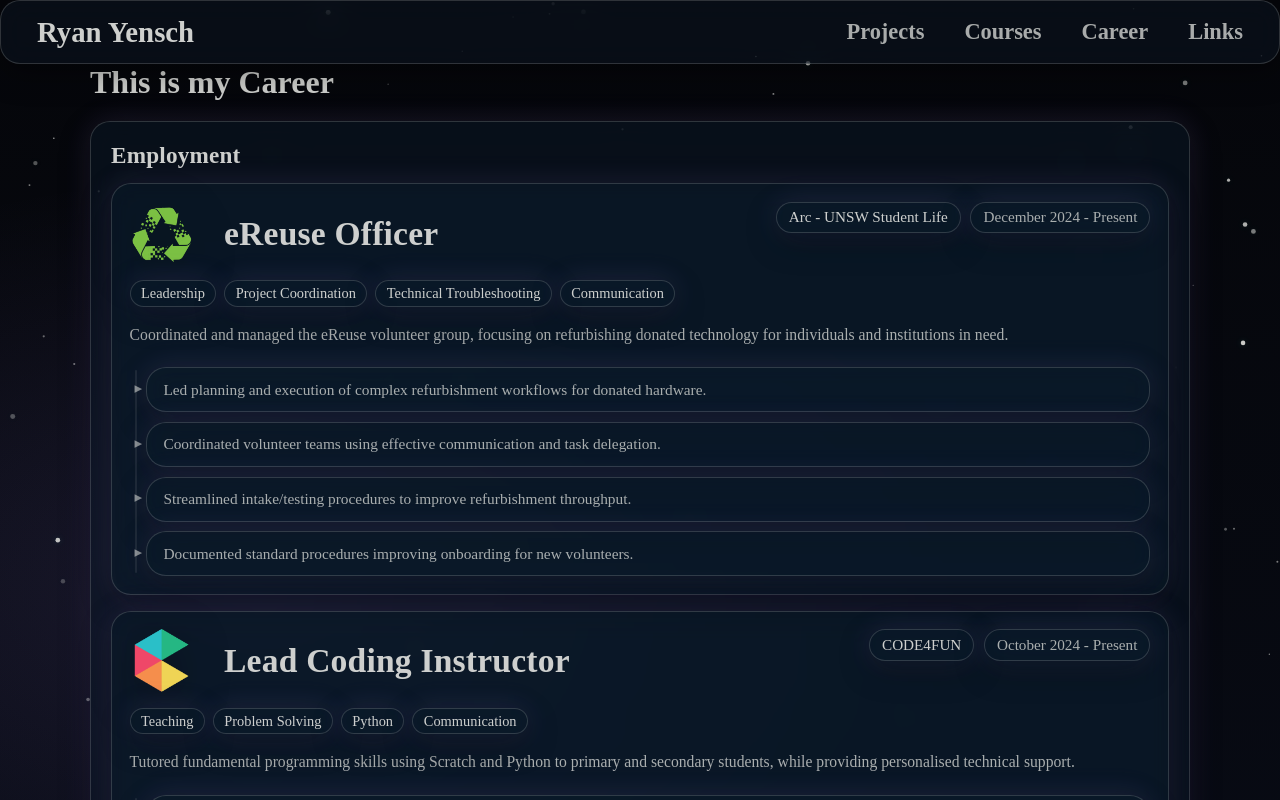
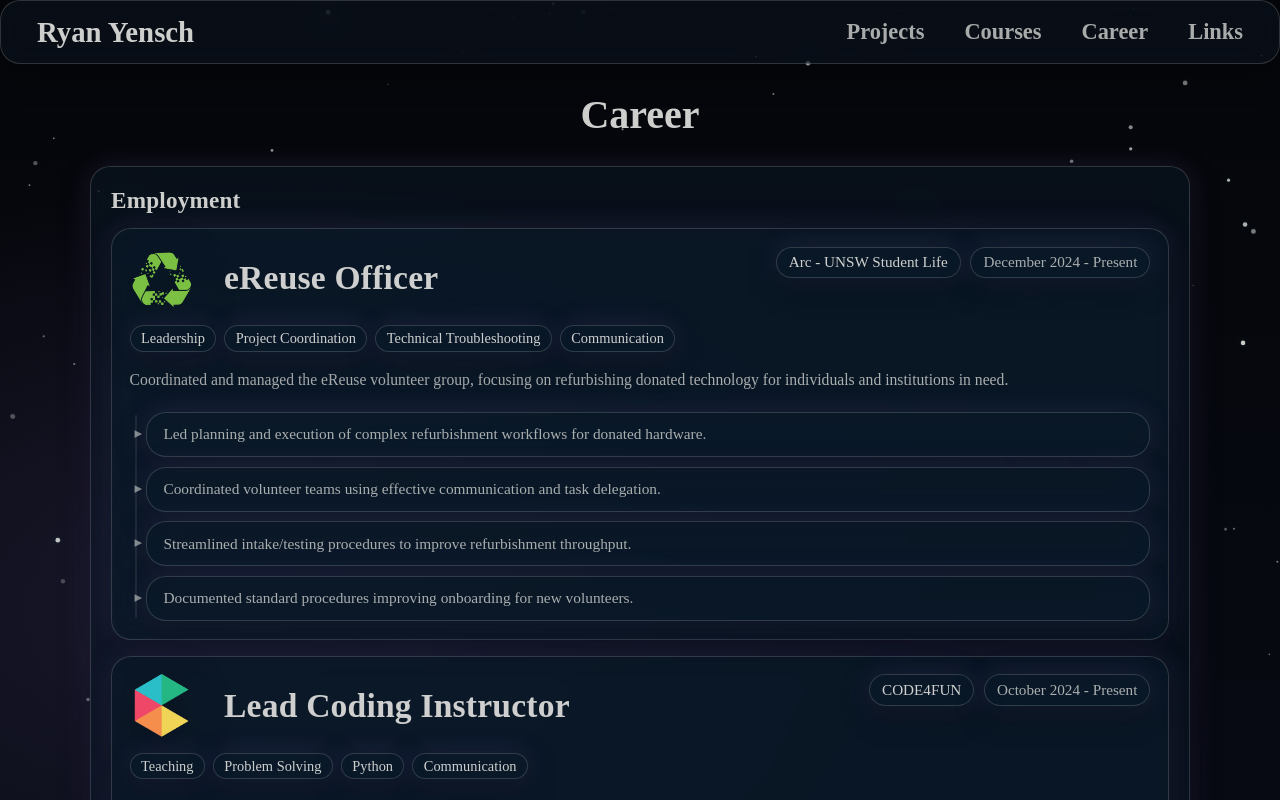
Before and after one commit to RyanYensch/Personal-Website, a React (Vite) app: page /career in a window 1280 px wide. Shown: the top 800 px of the page. Built offline with nearby package versions, Linux system fonts and the light colour scheme.

Commit message:
improved careers heading

```diff
--- a/src/pages/CareerPage/CareerPage.css
+++ b/src/pages/CareerPage/CareerPage.css
@@ -6,9 +6,11 @@
     gap: 1.25rem;
 }
 
-.careerpage>h1 {
-    margin: 0;
+.careerpage h1 {
     color: var(--text-0);
+    text-align: center;
+    font-size: clamp(2rem, 4vw, 2.5rem);
+    margin-bottom: 0.5rem;
 }
 
 .projects {
--- a/src/pages/CareerPage/CareerPage.tsx
+++ b/src/pages/CareerPage/CareerPage.tsx
@@ -17,7 +17,7 @@ export default function CareerPage() {
 
     return (
         <div className="careerpage">
-            <h1>This is my Career</h1>
+            <h1>Career</h1>
 
             <div className="career-sections">
                 {SECTION_ORDER.map((cat) => {
```
